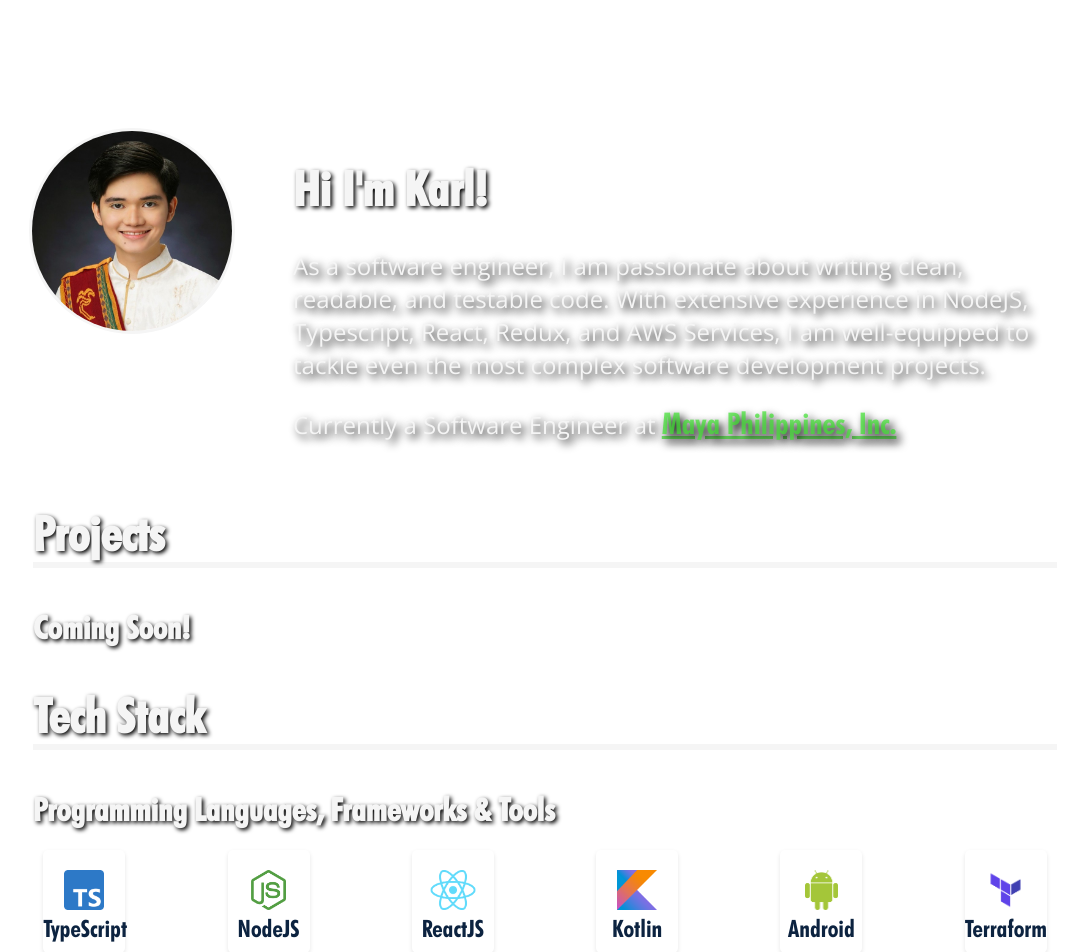
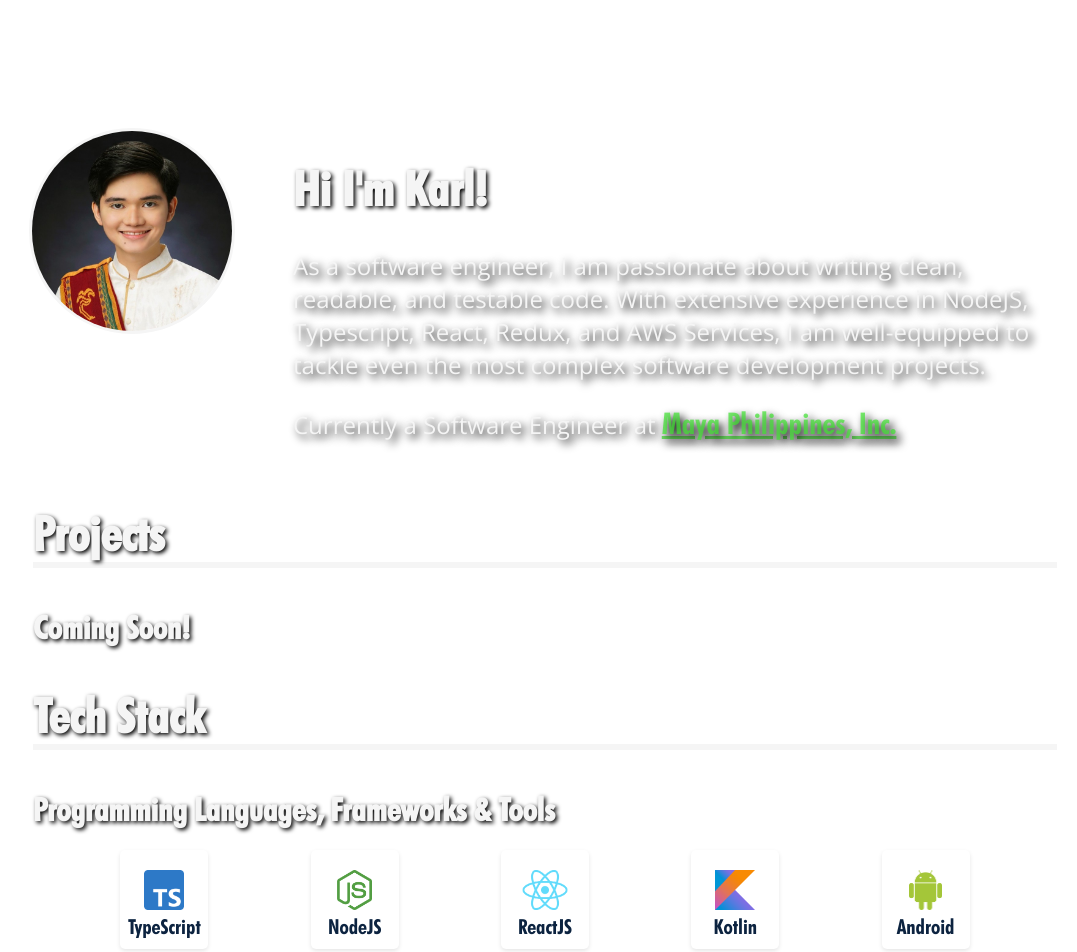
Before and after one commit to kybayron/react-portfolio-website, a React (Create React App) app: page / in a window 1280 px wide. Shown: the top 952 px of the page, without its empty margins (95-1172 px from the left). Built offline with nearby package versions, Linux system fonts and the light colour scheme.

Commit message:
enhanced css for labeled cards

```diff
--- a/src/App.css
+++ b/src/App.css
@@ -177,8 +177,8 @@ button:hover {
   width: 8%;
   text-align: center;
   padding-top: 20px;
-  padding-left: 0px;
-  padding-right: 0px;
+  padding-left: 3px;
+  padding-right: 3px;
   padding-bottom: 10px;
   margin-bottom: 3%;
 }
@@ -189,7 +189,7 @@ button:hover {
 
 .card-label {
   font-family: 'futura-bold', sans-serif;
-  font-size: 1.5em;
+  font-size: 1.3em;
   margin-top: 0;
   margin-bottom: 0;
   color: #0c2340;
```
